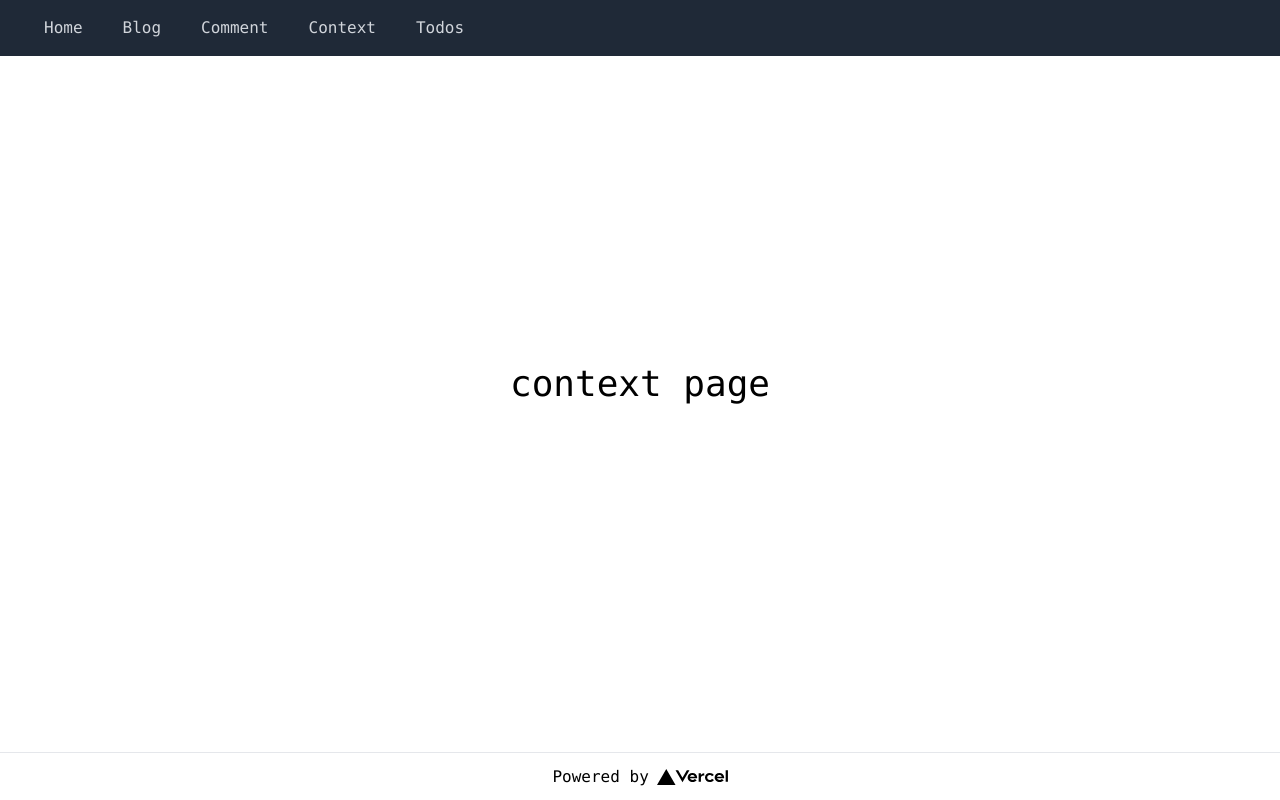
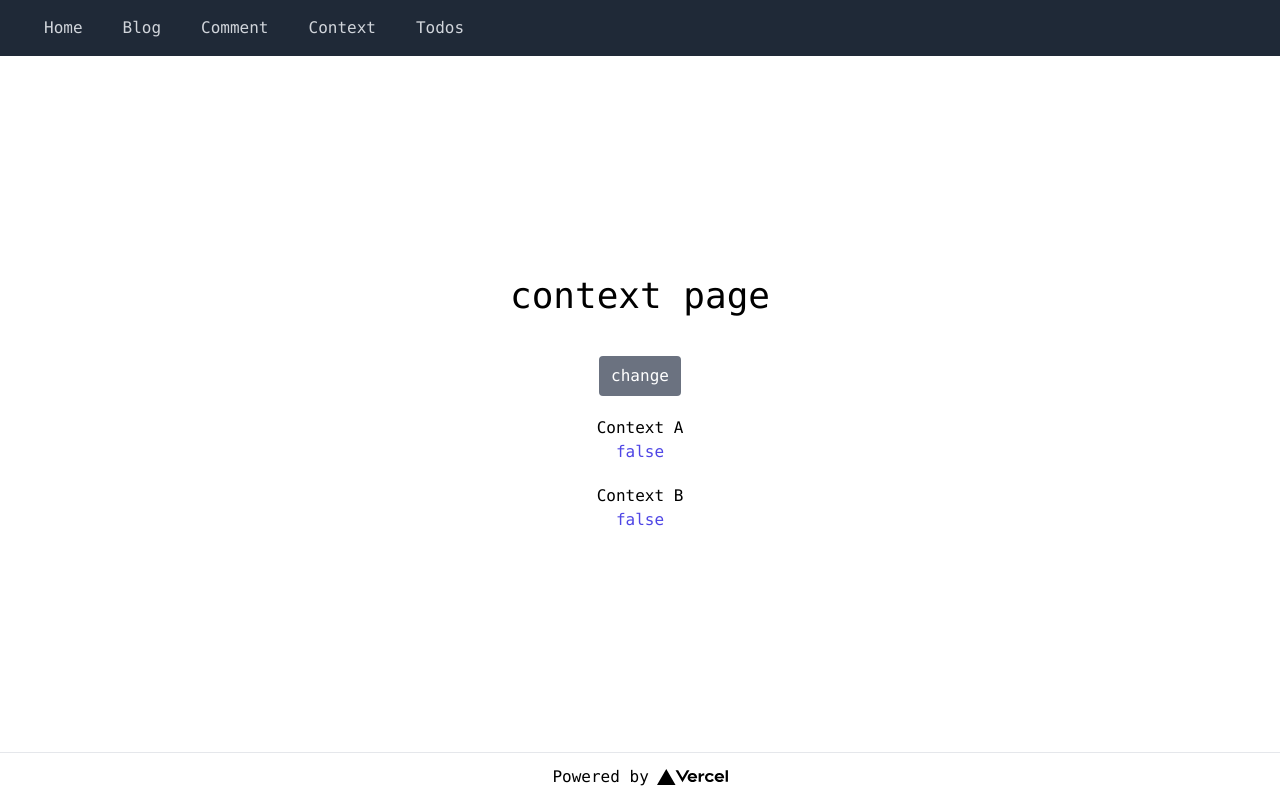
Before and after one commit to supunic/nextjs_testing, a Next.js app: page /context-page in a window 1280 px wide. Built offline with nearby package versions, Linux system fonts and the light colour scheme.

Commit message:
add: context state to context page

```diff
--- a/pages/context-page.tsx
+++ b/pages/context-page.tsx
@@ -1,9 +1,16 @@
 import Layout from '../components/Layout'
+import { StateProvider } from '../context/StateProvider'
+import ContextA from '../components/ContextA'
+import ContextB from '../components/ContextB'
 
 const ContextPage: React.FC = () => {
   return (
     <Layout title="Context">
       <p className="text-4xl mb-10">context page</p>
+      <StateProvider>
+        <ContextA />
+        <ContextB />
+      </StateProvider>
     </Layout>
   )
 }
```
